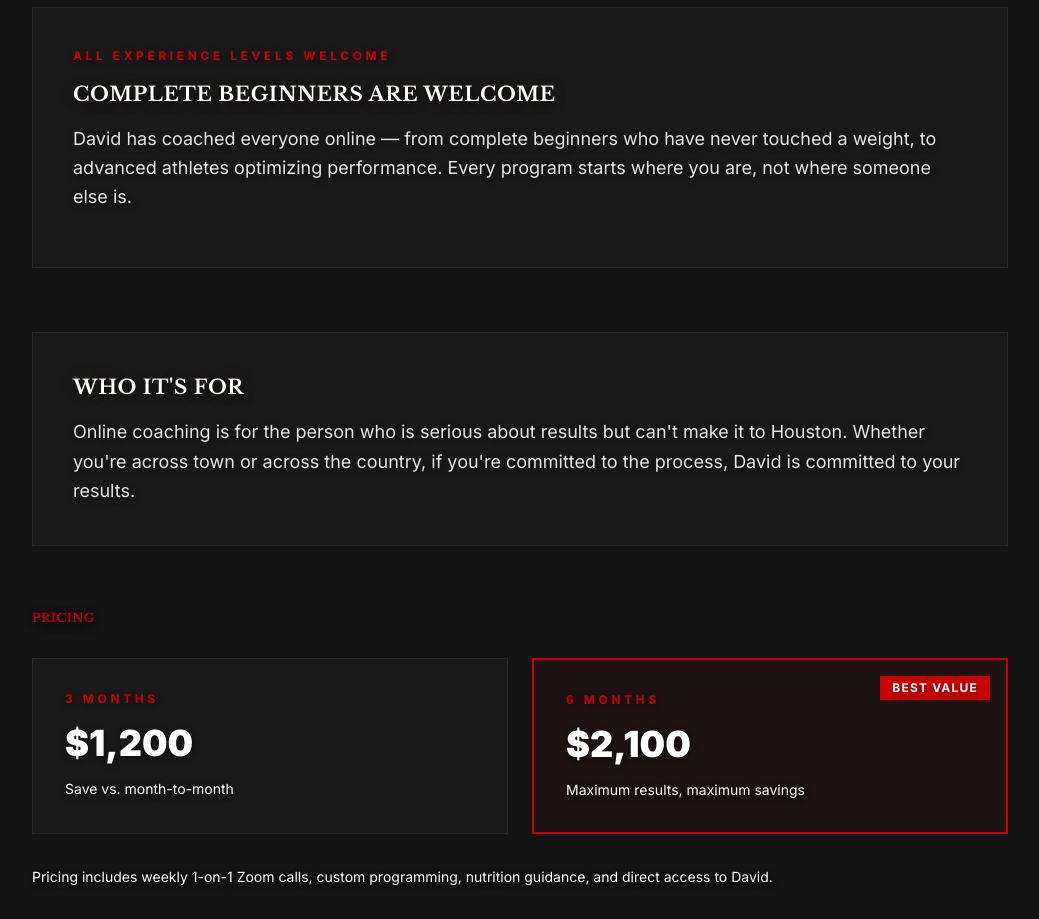
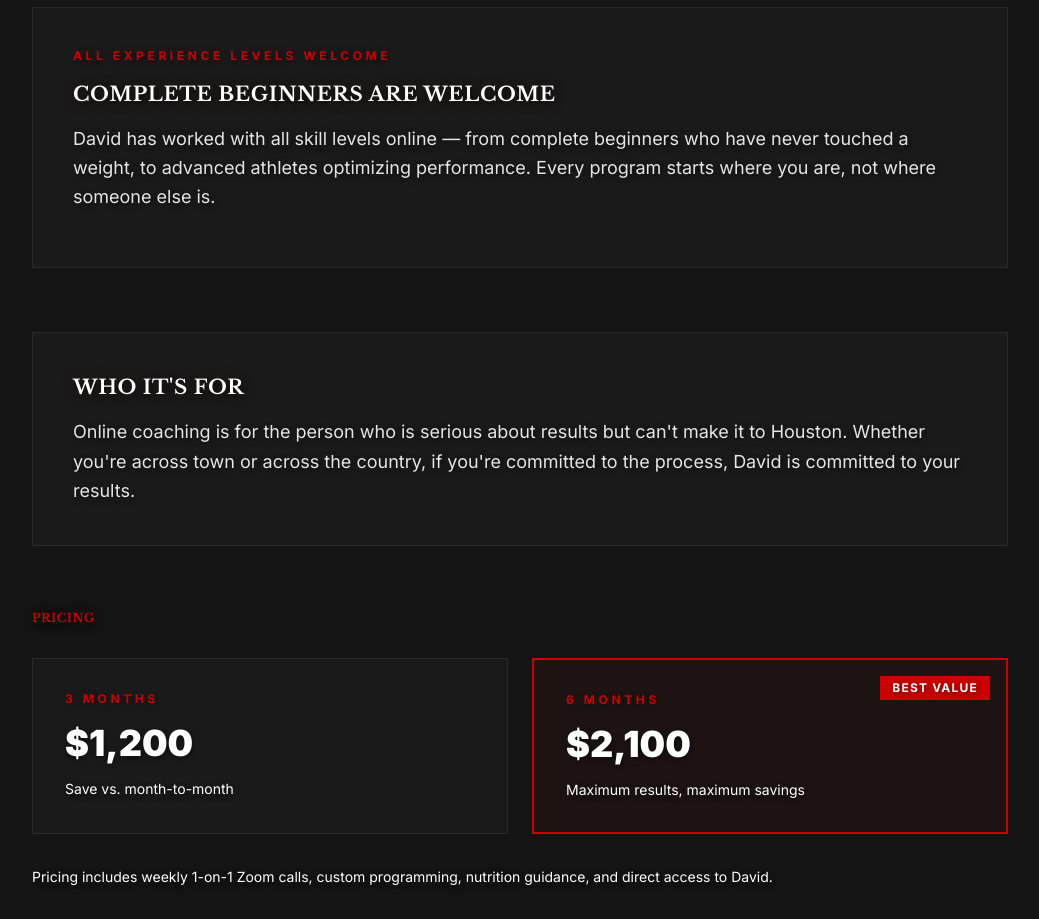
Before and after one commit to davidzabinskifitness/dzf-website, a Next.js app: page /online-coaching in a window 1280 px wide. Shown: the part 2160-3079 px from the top of the page, without its empty margins (120-1159 px from the left). Built offline with nearby package versions, Linux system fonts and the light colour scheme.

Commit message:
update coached everyone to worked with all skill levels

```diff
--- a/app/online-coaching/page.tsx
+++ b/app/online-coaching/page.tsx
@@ -139,7 +139,7 @@ export default function OnlineCoachingPage() {
             Complete Beginners Are Welcome
           </h2>
           <p className="text-[#e5e5e5] text-lg leading-relaxed mb-4">
-            David has coached everyone online — from complete beginners who have
+            David has worked with all skill levels online — from complete beginners who have
             never touched a weight, to advanced athletes optimizing performance.
             Every program starts where you are, not where someone else is.
           </p>
```
